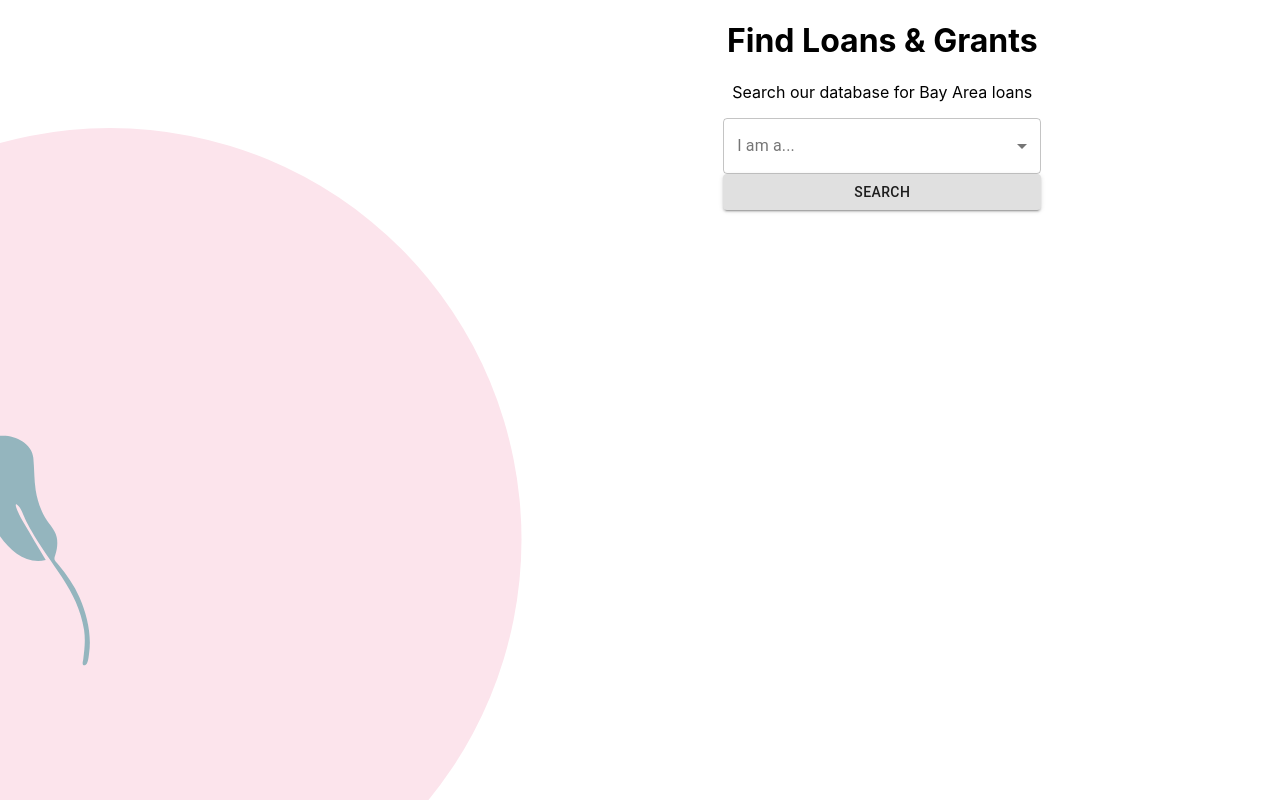
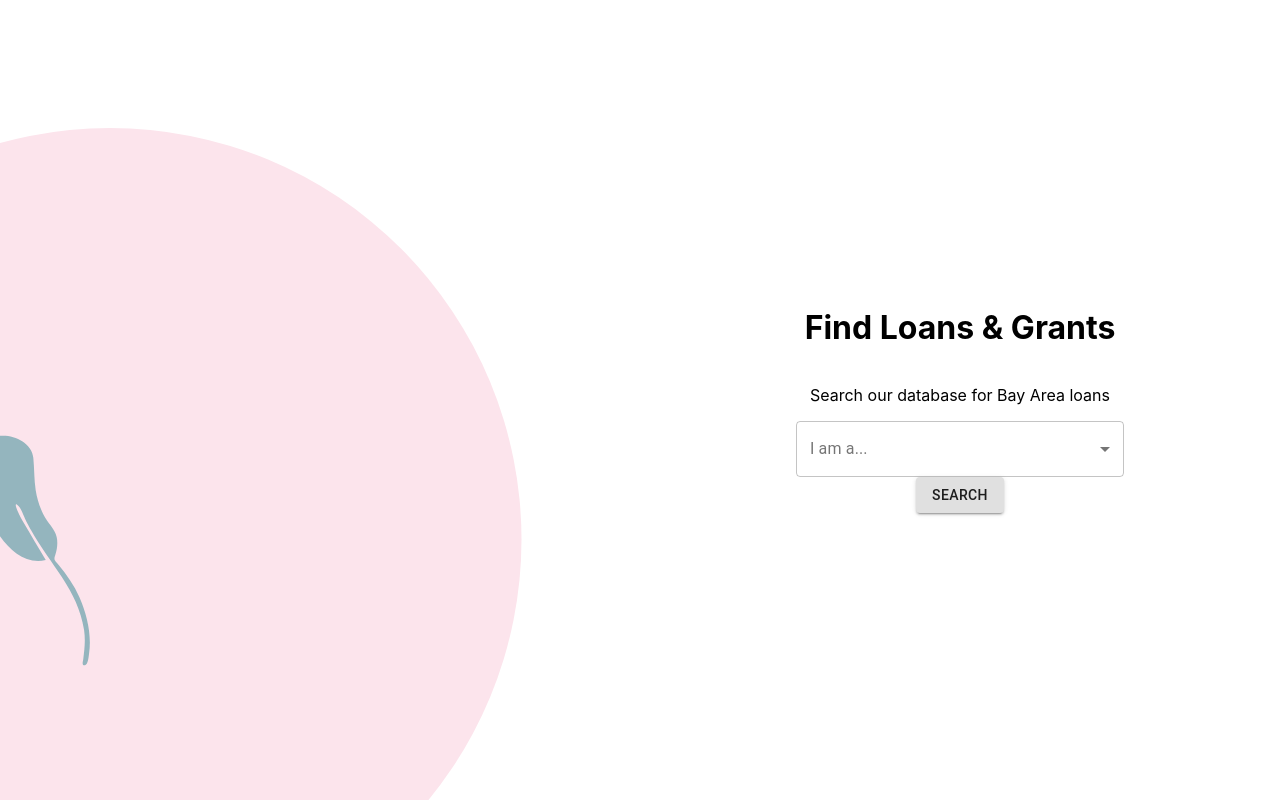
Before and after one commit to sfbrigade/datasci-bay-area-relief-frontend, a React (Create React App) app: page / in a window 1280 px wide. Shown: the top 800 px of the page. Built offline with nearby package versions, Linux system fonts and the light colour scheme.

Commit message:
Update styling on home page

```diff
--- a/src/Home.tsx
+++ b/src/Home.tsx
@@ -13,14 +13,22 @@ const Container = styled.div`
   height: 100vh;
 `;
 
-const Section = styled.div`
-  flex: 1 1 auto;
+const ImageSection = styled.div`
+  flex: 1 1 0;
 `;
 
-const StyledFormControl = styled(FormControl)`
+const SearchSection = styled.div`
+  flex: 1 1 0;
   display: flex;
   flex-direction: column;
-  width: 40%;
+  justify-content: center;
+  align-items: center;
+`;
+
+const SearchFormFields = styled.div`
+  display: flex;
+  flex-direction: column;
+  width: 328px;
 `;
 
 const PlaceholderIllustration = styled(CoolIllustration)`
@@ -46,12 +54,13 @@ const Home: React.FC = () => {
 
   return (
     <Container>
-      <Section><PlaceholderIllustration/></Section>
-      <Section>
+      <ImageSection><PlaceholderIllustration/></ImageSection>
+      <SearchSection>
         <h1>Find Loans & Grants</h1>
         <p>Search our database for Bay Area loans</p>
 
-        <StyledFormControl variant="outlined">
+        <SearchFormFields>
+          <FormControl variant="outlined">
           <InputLabel htmlFor='business-type-select'>I am a...</InputLabel>
           <Select
             native
@@ -63,16 +72,17 @@ const Home: React.FC = () => {
               id: 'business-type-select',
               'data-testid': 'business-type-select'
             }}
+            fullWidth
           >
             <option aria-label="None" value='' />
             <option value='small-business'>Small business</option>
             <option value='non-profit'>Non-profit</option>
           </Select>
+        </FormControl>
+        </SearchFormFields>
 
-          <Button variant="contained" onClick={goToResults}>Search</Button>
-        </StyledFormControl>
-
-      </Section>
+        <Button variant="contained" onClick={goToResults}>Search</Button>
+      </SearchSection>
     </Container>
   );
 }
```
